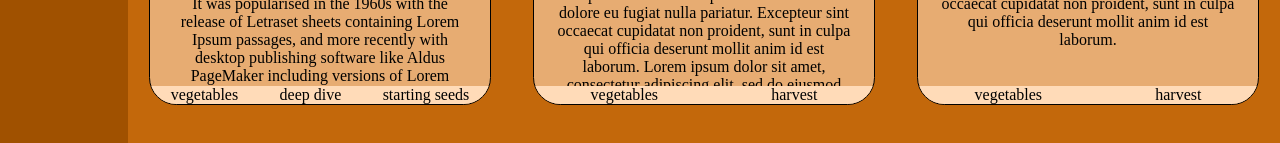
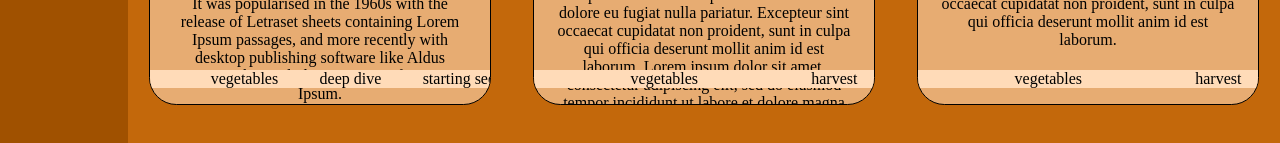
Before and after one commit to sak7az/garden-blog, a React (Create React App) app: page / in a window 1280 px wide. Shown: the part 417-560 px from the top of the page. Built offline with nearby package versions, Linux system fonts and the light colour scheme.

Commit message:
attempt to implement click tag feature

```diff
--- a/src/ArticleCard/ArticleCard.js
+++ b/src/ArticleCard/ArticleCard.js
@@ -1,5 +1,6 @@
 import React from 'react';
 import './ArticleCard.css';
+import Tag from './Tag';
 
 class ArticleCard extends React.Component{
     constructor(props){
@@ -17,12 +18,17 @@ class ArticleCard extends React.Component{
             <div onClick={this.handleClick} className="article">
                 <h2 className="articleTitle">{this.props.article.title}</h2>
                 <p className="articleText">{this.props.article.body}</p>
-                <uo className="tags">
+                <ul className="tags">
                     {this.props.article.tags.map((tag) =>
-                        <li>{tag}</li>
+                        <Tag
+                            className="tag"
+                            key={this.props.article.title+tag}
+                            onClick={this.props.clickTag}
+                            tag={tag}
+                        />
 
                     )}
-                </uo>
+                </ul>
             </div>
         )
     }
--- /dev/null
+++ b/src/ArticleCard/Tag.js
@@ -0,0 +1,19 @@
+import React from 'react';
+
+class Tag extends React.Component{
+    constructor(props){
+        super(props);
+        this.handleClick = this.handleClick.bind(this);
+    }
+
+    handleClick(){
+        this.props.onClick(this.props.tag);
+    }
+
+    render(){
+        return (
+            <li>{this.props.tag}</li>
+        )
+    }
+}
+ export default Tag;
--- a/src/Reader/Reader.js
+++ b/src/Reader/Reader.js
@@ -51,6 +51,7 @@ class Reader extends React.Component{
                                 key={value.title}
                                 article={value}
                                 onClick={this.clickArticle}
+                                clickTag={this.clickTag}
                             />
                         )
                     )}
```
Also changed, not shown: 1 other file (tests, documents, lock files or other folders).
